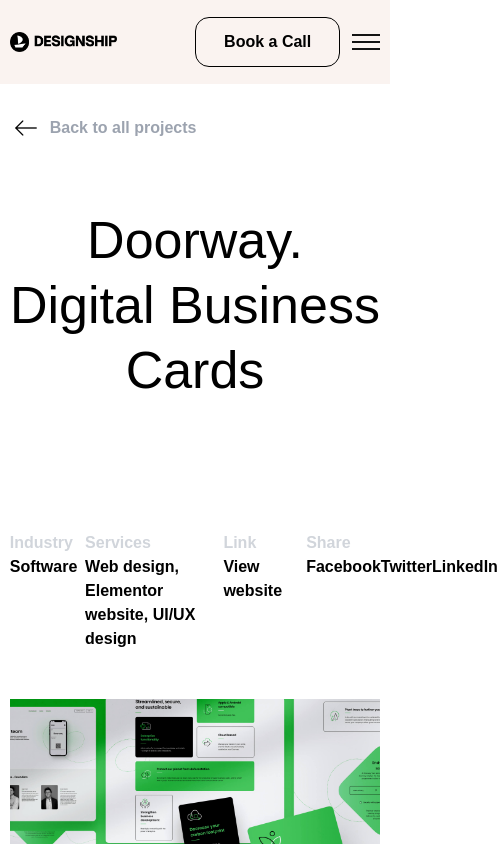
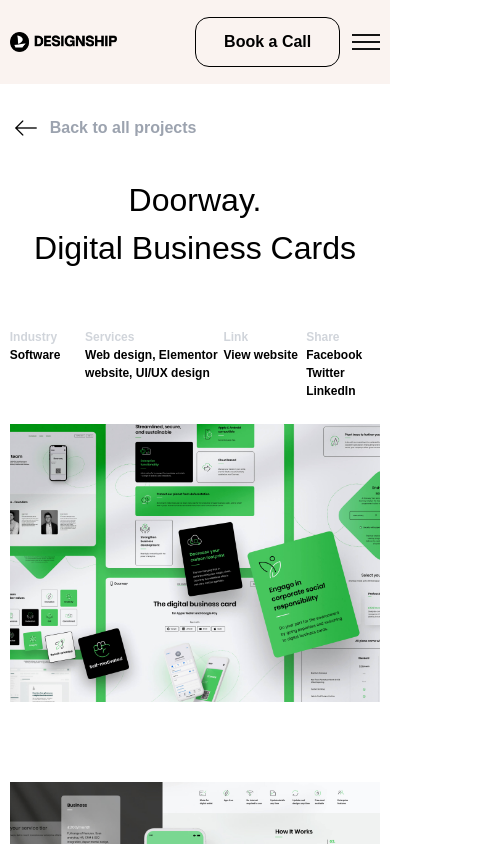
Before and after one commit to faheem303/designship, a React (Create React App) app: page /portfolio/productpage in a window 390 px wide. Shown: the top 844 px of the page, 498 px wide, since content can reach past the window. Built offline with nearby package versions, Linux system fonts and the light colour scheme; a web font is replaced by a local one.

Commit message:
ui chnages

```diff
--- a/src/Layout/footer/index.jsx
+++ b/src/Layout/footer/index.jsx
@@ -5,7 +5,7 @@ import pen from "../../assets/logo/pen.png"
 function Footer() {
   return (
     <div className="bg-[#4a4f74] bg-main  ">
-      <div className="py-[5rem] containers xs:space-y-8 2xl:flex xl:flex lg:flex md:flex sm:flex block justify-betwen">
+      <div className="py-[5rem] containers 2xl:space-y-0 xl:space-y-0 lg:space-y-0 md:space-y-0 sm:space-y-8 space-y-8 2xl:flex xl:flex lg:flex md:flex sm:flex block justify-betwen">
         <div className="2xl:w-[35%] xl:w-[35%] lg:w-[35%] md:w-[35%] sm:w-[35%] w-[100%]">
           <img className="w-[150px]" src={ftrimg} alt="" />
         </div>
--- a/src/Pages/Productpage.jsx
+++ b/src/Pages/Productpage.jsx
@@ -22,26 +22,26 @@ function Productpage() {
                         <h4 className='text-[16px] text-gray-400 font-[600] '>Back to all projects</h4>
                     </div>
                 </Link>
-                <div className='pb-[5rem] pt-[4rem] text-center'>
-                    <h3 className='text-[52px] font-[400] leading-[65px]'>Doorway. <br />
+                <div className='2xl:pb-[5rem] 2xl:pt-[4rem] xl:pb-[5rem] xl:pt-[4rem] lg:pb-[5rem] lg:pt-[4rem] md:pb-[5rem] md:pt-[4rem] sm:pb-[5rem] sm:pt-[4rem]   pb-[2rem] pt-[2rem] text-center'>
+                    <h3 className='2xl:text-[52px] xl:text-[52px] lg:text-[52px] md:text-[52px] sm:text-[52px] text-[32px] font-[400] '>Doorway. <br />
                         Digital Business Cards</h3>
                 </div>
-                <div className='flex justify-between py-12'>
+                <div className='flex justify-between 2xl:py-12 xl:py-12 lg:py-12 md:py-12 sm:py-12 py-6'>
                     <div className='w-[20%]'>
-                        <h5 className='text-[16px] text-gray-300 font-[600]'>Industry</h5>
-                        <h4 className='text-[16px] font-[600]'>Software</h4>
+                        <h5 className='2xl:text-[16px] xl:text-[16px] lg:text-[16px] md:text-[16px] sm:text-[16px] text-[12px] text-gray-300 font-[600]'>Industry</h5>
+                        <h4 className='2xl:text-[16px] xl:text-[16px] lg:text-[16px] md:text-[16px] sm:text-[16px] text-[12px] font-[600]'>Software</h4>
                     </div>
                     <div className='w-[37%]'>
-                        <h5 className='text-[16px] text-gray-300 font-[600]'>Services</h5>
-                        <h4 className='text-[16px] font-[600]'>Web design, Elementor website, UI/UX design</h4>
+                        <h5 className='2xl:text-[16px] xl:text-[16px] lg:text-[16px] md:text-[16px] sm:text-[16px] text-[12px] text-gray-300 font-[600]'>Services</h5>
+                        <h4 className='2xl:text-[16px] xl:text-[16px] lg:text-[16px] md:text-[16px] sm:text-[16px] text-[12px] font-[600]'>Web design, Elementor website, UI/UX design</h4>
                     </div>
                     <div className='w-[22%]'>
-                        <h5 className='text-[16px] text-gray-300 font-[600]'>Link</h5>
-                        <h4 className='text-[16px] font-[600]'>View website</h4>
+                        <h5 className='2xl:text-[16px] xl:text-[16px] lg:text-[16px] md:text-[16px] sm:text-[16px] text-[12px] text-gray-300 font-[600]'>Link</h5>
+                        <h4 className='2xl:text-[16px] xl:text-[16px] lg:text-[16px] md:text-[16px] sm:text-[16px] text-[12px] font-[600]'>View website</h4>
                     </div>
                     <div className='w-[20%]'>
-                        <h5 className='text-[16px] text-gray-300 font-[600]'>Share</h5>
-                        <h4 className='text-[16px] font-[600] flex justify-between'><span>Facebook</span> <span>Twitter</span> <span>LinkedIn</span></h4>
+                        <h5 className='2xl:text-[16px] xl:text-[16px] lg:text-[16px] md:text-[16px] sm:text-[16px] text-[12px] text-gray-300 font-[600]'>Share</h5>
+                        <h4 className='2xl:text-[16px] xl:text-[16px] lg:text-[16px] md:text-[16px] sm:text-[16px] text-[12px] block font-[600] flex justify-between flex-wrap'><span>Facebook</span> <span>Twitter</span> <span>LinkedIn</span></h4>
                     </div>
                 </div>
                 <div className='space-y-[5rem] pb-8'>
--- a/src/index.css
+++ b/src/index.css
@@ -24,9 +24,18 @@ body {
 .cardswrapper :nth-child(4){
   margin-top: 20rem !important;
   }
+  @media only screen and (max-width: 600px) {
+    .cardswrapper :nth-child(4) {
+      margin-top: 3rem !important;
+    }
+    .cardswrapper :nth-child(5){
+      margin-bottom: 3rem !important;
+      }
+  }
   .cardswrapper :nth-child(5){
     margin-bottom: 7rem !important;
     }
+
 
 .hero-bg-img {
   background-image: url(./assets/images/64eb7153d04155015b84a72d_Group\ 6858arrows.svg);
```
